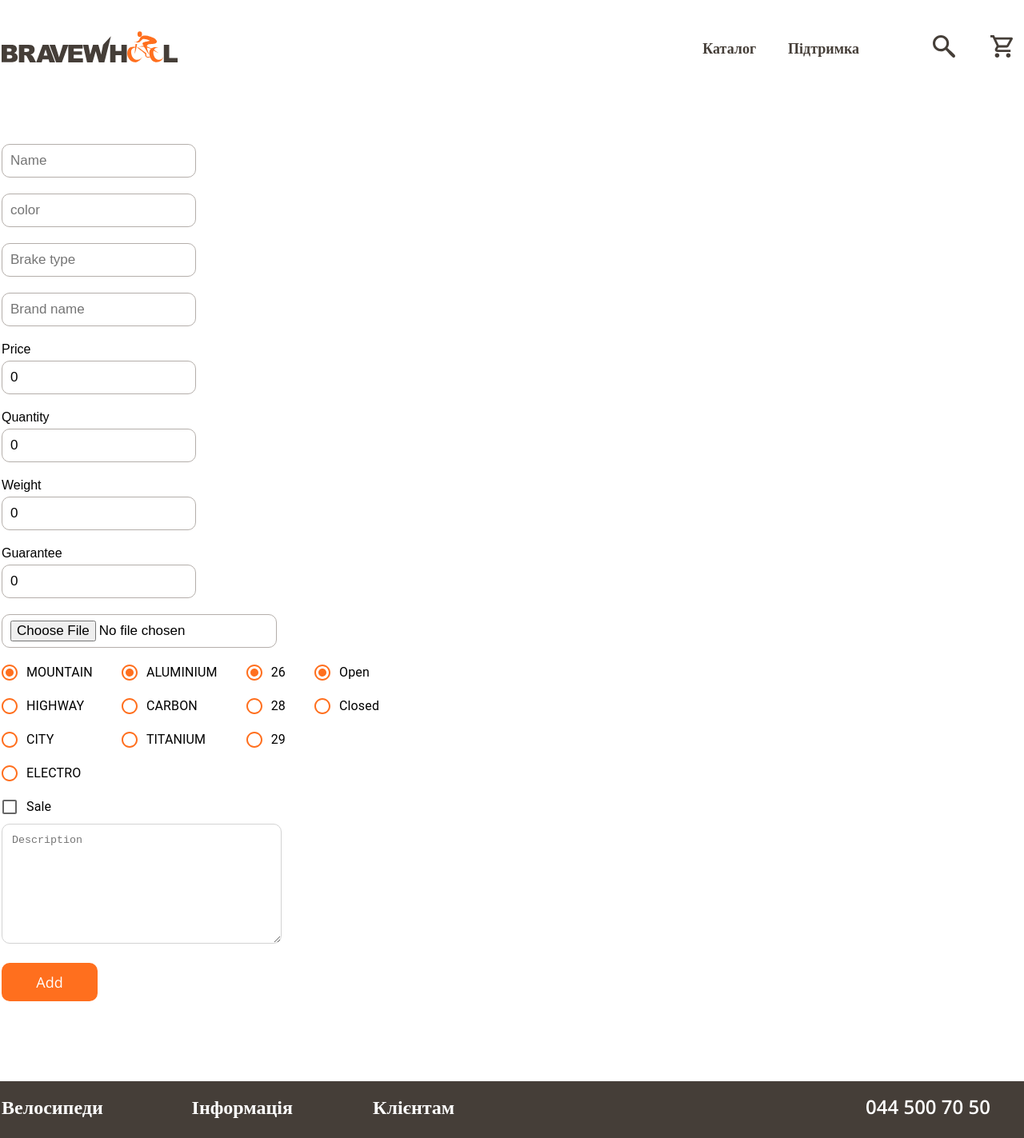
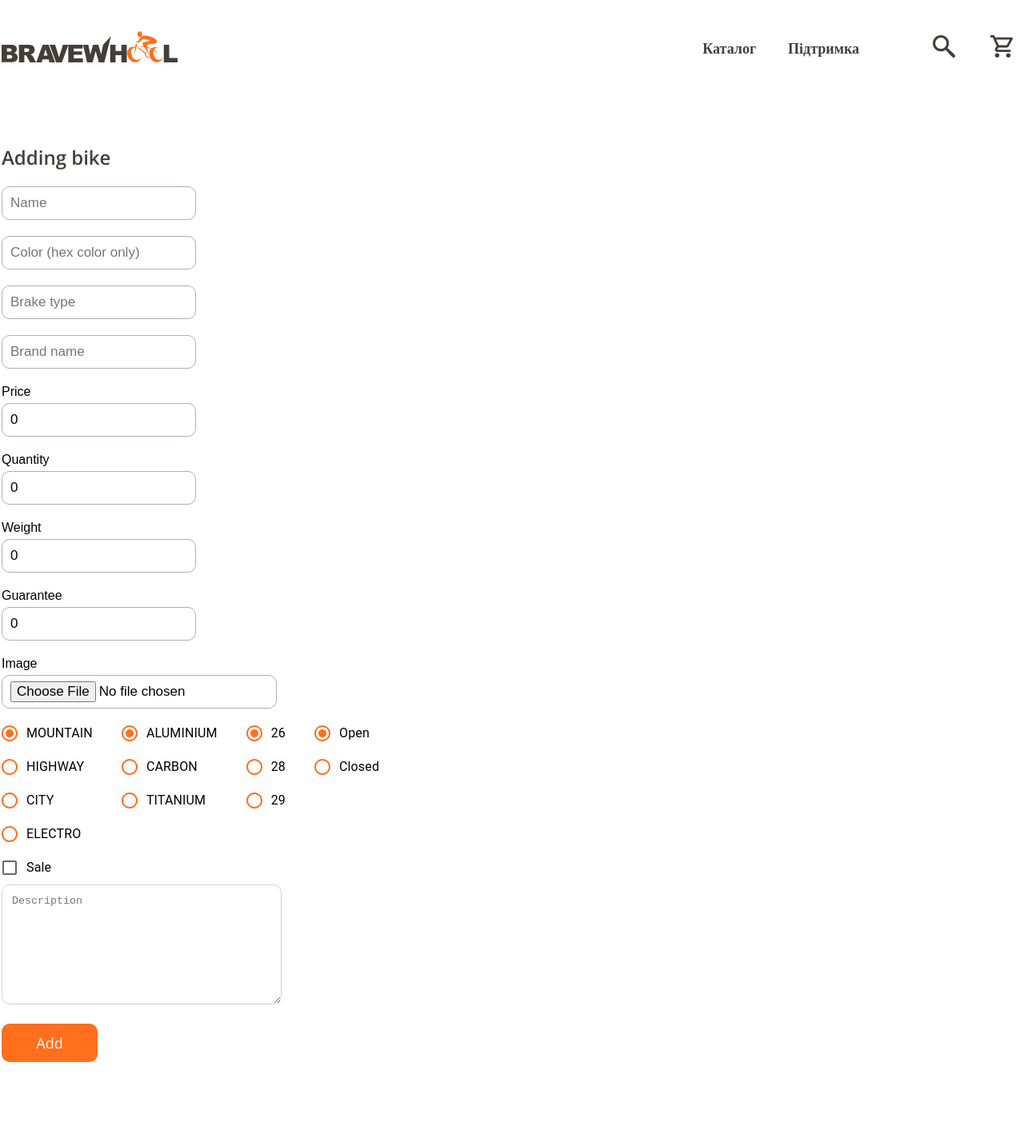
Before and after one commit to BaryYur/brave-wheels, a React app: page /admin in a window 1280 px wide. Shown: the top 1423 px of the page at 80% size. Built offline with nearby package versions, Linux system fonts and the light colour scheme; no server answers; the HTML template or start-up script is replaced by a standard one.

Commit message:
admin changes

```diff
--- a/src/components/bike-card/BikeCard.tsx
+++ b/src/components/bike-card/BikeCard.tsx
@@ -1,6 +1,7 @@
 import React, { useEffect, useState, useContext } from "react";
 
 import CartContext from "../../context/cart-context";
+// import BikeContext from "../../context/bike-context";
 
 import { useScrollToTop } from "../../hooks";
 
@@ -34,6 +35,7 @@ export const BikeCard: React.FC<BikeCardProps> = ({
   }).format(price);
   const { scrollToTop } = useScrollToTop();
   const { fetchingCartItems, getCartBikeItems, cartBikes } = useContext(CartContext);
+  // const { deleteBike } = useContext(BikeContext);
   const [isBikeInCart, setIsBikeInCart] = useState(false);
 
   const addToCartHandler = (id: string) => {
@@ -118,6 +120,8 @@ export const BikeCard: React.FC<BikeCardProps> = ({
           }
         </Button>
       </Elements.BikeCardBottom>
+
+      {/*<button onClick={() => deleteBike(id)}>delete</button>*/}
     </Elements.BikeCard>
   );
 }
--- a/src/pages/admin/AdminPage.tsx
+++ b/src/pages/admin/AdminPage.tsx
@@ -3,7 +3,7 @@ import { useState } from "react";
 import { useGetImage } from "../../hooks";
 
 import { Container } from "../../components";
-import { Input, Button } from "../../theme";
+import { Input, Button, H4 } from "../../theme";
 
 import { RadioGroup, FormControlLabel, Radio, Checkbox } from "@mui/material";
 
@@ -66,6 +66,7 @@ export const AdminPage = () => {
     weight: 0,
     wheelSize: 0,
   });
+  const [loading, setLoading] = useState(false);
 
   const bicycleTypeHandler = (event: React.ChangeEvent<HTMLInputElement>) => {
     setFormData({
@@ -98,27 +99,52 @@ export const AdminPage = () => {
   const addBikeHandler = async (event: any) => {
     event.preventDefault();
 
+    setLoading(true);
+
     try {
       const body = {
         ...formData,
         images: [ image.toString().split(",")[1] ]
       }
 
-      console.log(body);
+      await axios.post(`https://bicycleapi.onrender.com/api/bicycle/save`, body);
 
-      await axios.post(`https://bicycleapi.onrender.com/api/bicycle/save`, body);
+      setFormData({
+        bicycleType: "MOUNTAIN",
+        brakeType: "",
+        brand: "",
+        color: "",
+        description: "",
+        frameType: "OPEN",
+        guarantee: 0,
+        materialType: "ALUMINIUM",
+        name: "",
+        price: 0,
+        quantity: 0,
+        sale: false,
+        weight: 0,
+        wheelSize: 0,
+      });
+
+      // const fileInput = document.getElementById("bike-image");
+      //
+      // if (fileInput) {
+      //   fileInput.value = "";
+      // }
+      alert("Successfully added");
     } catch (error) {
       alert("Something went wrong");
-
-      console.log(error);
+    } finally {
+      setLoading(false);
     }
   }
 
   return (
     <div style={{ paddingTop: "180px", paddingBottom: "100px", fontFamily: "sans-serif" }}>
       <Container>
+        <H4 style={{ marginBottom: "20px" }}>Adding bike</H4>
         <form onSubmit={addBikeHandler}>
-          <div style={{display: "flex", gap: "20px", paddingBottom: "10px", flexWrap: "wrap", alignItems: "flex-end", width: "420px" }}>
+          <div style={{display: "flex", gap: "20px", paddingBottom: "10px", flexWrap: "wrap", alignItems: "flex-end", width: "500px" }}>
             <Input
               placeholder="Name"
               name="name"
@@ -129,7 +155,7 @@ export const AdminPage = () => {
               })}
             />
             <Input
-              placeholder="color"
+              placeholder="Color (hex color only)"
               name="Color"
               value={formData.color}
               onChange={(event) => setFormData({
@@ -211,13 +237,17 @@ export const AdminPage = () => {
                 })}
               />
             </div>
+            <div style={{ display: "flex", flexDirection: "column" }}>
+              <label style={{marginBottom: "5px"}}>Image</label>
               <Input
+                id="bike-image"
                 name="image"
                 type="file"
                 accept="image/png, image/svg+xml, image/jpeg, image/jpg"
                 onChange={changeImage}
                 style={{ padding: "7px 10px" }}
               />
+            </div>
           </div>
           <div style={{display: "flex", gap: "20px"}}>
             <RadioGroup
@@ -338,7 +368,13 @@ export const AdminPage = () => {
             ></textarea>
           </div>
 
-          <Button type="submit" style={{padding: "10px", width: "120px", marginTop: "20px"}}>Add</Button>
+          <Button
+            type="submit"
+            disabled={loading}
+            style={{padding: "10px", width: "120px", marginTop: "20px"}}
+          >
+            {loading ? <span>Loading...</span> : <span>Add</span>}
+          </Button>
         </form>
       </Container>
     </div>
--- a/src/pages/catalog/CatalogPage.tsx
+++ b/src/pages/catalog/CatalogPage.tsx
@@ -16,6 +16,10 @@ import Pagination from "@mui/material/Pagination";
 
 import * as Elements from "./Elements";
 
+import axios from "axios";
+
+const mainPath = import.meta.env.VITE_API_PATH;
+
 export const CatalogPage = () => {
   const location = useLocation();
   const navigate = useNavigate();
@@ -32,13 +36,23 @@ export const CatalogPage = () => {
   ];
 
   const [currentPage, setCurrentPage] = useState(1);
-  const itemsCounter = 15;
+  const [itemsCounter, setItemsCounter] = useState(0);
 
   const paginationChangeHandler = (value: number) => {
     setCurrentPage(value);
     getAllBikesByPagination("12", (value - 1).toString());
     navigate(`${location.pathname}?page=${value}`);
     scrollToTop();
+  }
+
+  const getItemsCounter = async () => {
+    try {
+      const { data } = await axios.get(`${mainPath}/bicycle/page-request?size=100000&page=0`);
+
+      setItemsCounter(data.content.length);
+    } catch (error) {
+      console.log(error);
+    }
   }
 
   useEffect(() => {
@@ -59,6 +73,8 @@ export const CatalogPage = () => {
     } else {
       setCurrentPage(Number(page));
     }
+
+    getItemsCounter();
   }, [location, currentPage]);
 
   const queryString = window.location.search;
```
Lines whose indentation alone changed are shown as unchanged.
